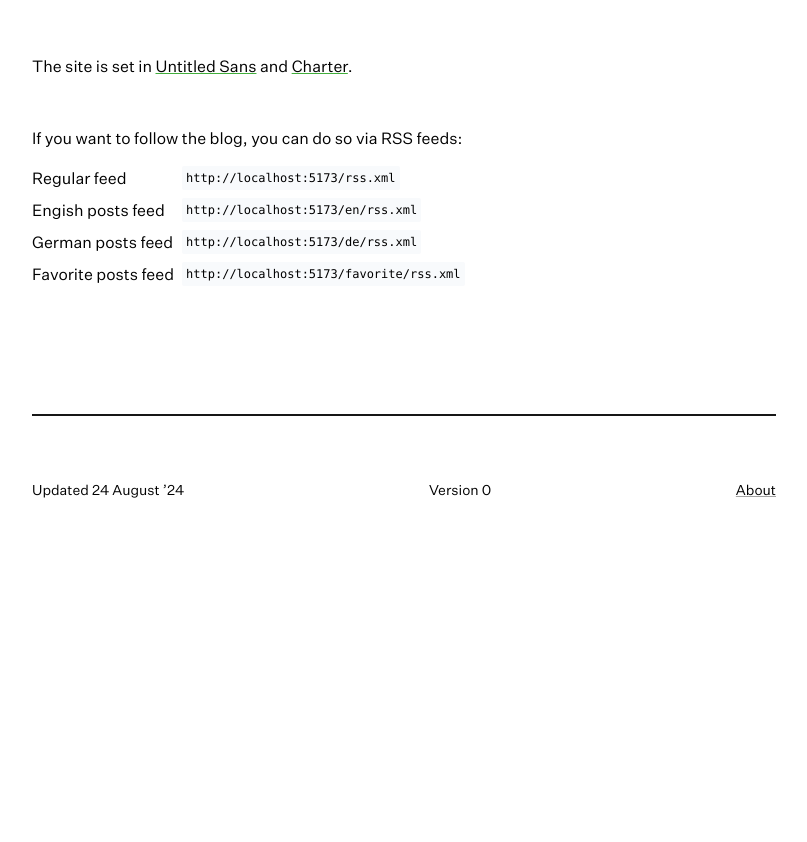
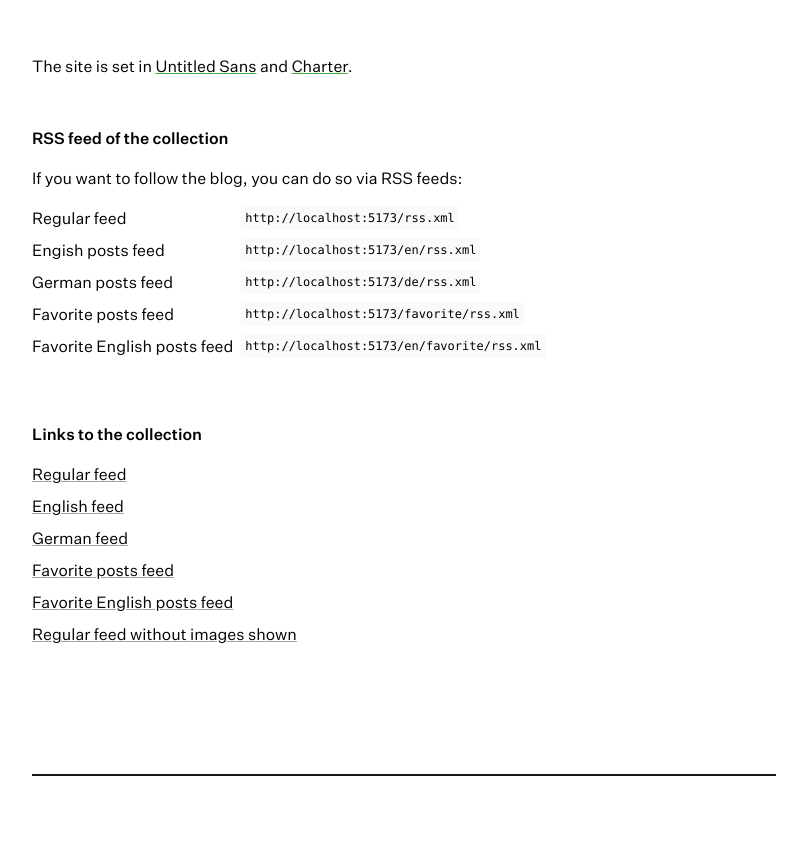
Before and after one commit to jnsprnw/climate-blog, a SvelteKit app: page /about in a window 1280 px wide. Shown: the part 620-1462 px from the top of the page, without its empty margins (236-1043 px from the left). Before the commit the page ends 1168 px from the top, so only its background shows below. Built offline with nearby package versions, Linux system fonts and the light colour scheme; no server answers.

Commit message:
Basic light mode added
#29

```diff
--- a/package.json
+++ b/package.json
@@ -1,6 +1,6 @@
 {
 	"name": "climate-blog-sveltekit-2024",
-	"version": "1.0.1",
+	"version": "1.0.2",
 	"private": true,
 	"scripts": {
 		"dev": "vite dev",
--- a/src/lib/components/PostList.svelte
+++ b/src/lib/components/PostList.svelte
@@ -2,10 +2,10 @@
 	import PostSingle from '$lib/components/PostSingle.svelte';
 	import { type Post } from '$types/pocketbase';
 
-	const { posts }: { posts: Post[] } = $props();
+	const { posts, lightMode = false }: { posts: Post[]; lightMode?: boolean } = $props();
 </script>
 
 {#each posts as post, i (post.id)}
-	<PostSingle {post} isFirst={i === 0} />
+	<PostSingle {post} isFirst={i === 0} {lightMode} />
 	{#if i !== posts.length - 1}<hr class="h-0.5 bg-accent border-0" />{/if}
 {/each}
--- a/src/lib/components/PostSingle.svelte
+++ b/src/lib/components/PostSingle.svelte
@@ -11,8 +11,9 @@
 	const {
 		post,
 		isSingle = false,
-		isFirst = false
-	}: { post: Post; isSingle?: boolean; isFirst?: boolean } = $props();
+		isFirst = false,
+		lightMode = false
+	}: { post: Post; isSingle?: boolean; isFirst?: boolean; lightMode?: boolean } = $props();
 
 	const {
 		authors,
@@ -57,7 +58,11 @@
 				<Favorite />
 			{/if}
 		</div>
-		<a href={`/${slug}`} class="transition-colors hover:text-accent" itemprop="url">
+		<a
+			href={`/${slug}${lightMode ? '?light' : ''}`}
+			class="transition-colors hover:text-accent"
+			itemprop="url"
+		>
 			<h1
 				class="mb-2 text-3xl leading-tight md:text-4xl lg:text-5xl text-balance"
 				itemprop="name"
@@ -74,6 +79,14 @@
 	<main class="col-span-3 border-y border-border py-6 flex flex-col gap-y-8">
 		{#if image}
 			<figure class="flex flex-col gap-y-1" itemscope itemtype="https://schema.org/ImageObject">
+				{#if lightMode}
+					<div class="flex flex-col gap-y-1 items-center border border-border py-6 px-4">
+						<span>You are browsing in light mode, where images are disabled.</span>
+						<a class="link" href={image.sizes[1]?.[1] ?? image.sizes[0]?.[1]}
+							>Click to view the image</a
+						>
+					</div>
+				{:else}
 					<img
 						itemprop="contentUrl"
 						style={`aspect-ratio: ${image.width} / ${image.height};`}
@@ -85,6 +98,7 @@
 						decoding="async"
 						alt={image.alt ?? title}
 					/>
+				{/if}
 				{#if image.caption}
 					<figcaption
 						itemprop="author"
--- a/src/routes/[[lang=lang]]/[[favorite=favorite]]/[[page=page]]/+page.server.ts
+++ b/src/routes/[[lang=lang]]/[[favorite=favorite]]/[[page=page]]/+page.server.ts
@@ -1,18 +1,20 @@
 import { getCurrentPosts, getPostsCount, getLastMod } from '$utils/posts';
 import { checkFavorite } from '$utils/url';
 
-export async function load({ params }) {
+export async function load({ params, url }) {
 	const { lang, favorite, page } = params;
 	const isFavorite = checkFavorite(favorite);
 	const page_current = parseInt(page ?? 1);
 	const posts = getCurrentPosts(page_current, isFavorite, lang);
 	const lastMod = getLastMod(posts);
+	const lightMode = url.searchParams.has('light');
 	return {
 		posts: posts,
 		posts_count: getPostsCount(),
 		page_current: page_current,
 		path: [lang, isFavorite ? 'favorite' : undefined, page].filter(Boolean).join('/'),
-		lastMod
+		lastMod,
+		lightMode
 	};
 }
 
--- a/src/routes/[[lang=lang]]/[[favorite=favorite]]/[[page=page]]/+page.svelte
+++ b/src/routes/[[lang=lang]]/[[favorite=favorite]]/[[page=page]]/+page.svelte
@@ -7,12 +7,13 @@
 		posts: Post[];
 		posts_count: number;
 		page_current: number;
+		lightMode?: boolean;
 	};
 
 	const { data }: { data: Props } = $props();
 </script>
 
 <main class="flex flex-col gap-y-12 sm:gap-y-18 md:gap-y-24">
-	<PostList posts={data.posts} />
+	<PostList posts={data.posts} lightMode={data.lightMode} />
 	<Pagination currentIndex={data.page_current} posts_count={data.posts_count} />
 </main>
--- a/src/routes/[slug]/+page.server.ts
+++ b/src/routes/[slug]/+page.server.ts
@@ -1,11 +1,13 @@
 import { getPostBySlug } from '$utils/posts';
 
-export async function load({ params }) {
+export async function load({ params, url }) {
 	const { slug } = params;
+	const lightMode = url.searchParams.has('light');
 	return {
 		post: getPostBySlug(slug),
 		type: 'article',
-		path: slug
+		path: slug,
+		lightMode
 	};
 }
 
--- a/src/routes/[slug]/+page.svelte
+++ b/src/routes/[slug]/+page.svelte
@@ -5,6 +5,7 @@
 
 	type Props = {
 		post: Post;
+		lightMode?: boolean;
 	};
 
 	const { data }: { data: Props } = $props();
@@ -14,4 +15,4 @@
 	{@html serializeSchema(createBlogPostingSchema(data.post))}
 </svelte:head>
 
-<PostSingle post={data.post} isSingle={true} />
+<PostSingle lightMode={data.lightMode} post={data.post} isSingle={true} />
--- a/src/routes/about/+page.svelte
+++ b/src/routes/about/+page.svelte
@@ -15,13 +15,15 @@
 	accessibility and web standards. The CMS for this blog is
 	<a href="https://pocketbase.io/">Pocketbase</a> because of its lightness. It runs on
 	<a href="https://pockethost.io/">Pockethost.io</a>. The page itself is hosted on
-	<a href="https://www.cloudflare.com/">Cloudflare Pages</a>. You can find the source code on <a href="https://github.com/jnsprnw/climate-blog">GitHub</a>.
+	<a href="https://www.cloudflare.com/">Cloudflare Pages</a>. You can find the source code on
+	<a href="https://github.com/jnsprnw/climate-blog">GitHub</a>.
 </p>
 <p>
 	The site is set in <a href="https://klim.co.nz/retail-fonts/untitled-sans/">Untitled Sans</a>
 	and <a href="https://practicaltypography.com/charter.html">Charter</a>.
 </p>
 <section>
+	<h2 class="font-semibold mb-4">RSS feed of the collection</h2>
 	<p>If you want to follow the blog, you can do so via RSS feeds:</p>
 	<ul class="grid sm:grid-cols-[auto_1fr] gap-x-2 gap-y-2 my-4">
 		<li class="grid grid-cols-subgrid sm:col-span-2">
@@ -48,5 +50,34 @@
 				{getAbsoluteURL('favorite/rss.xml')}
 			</code>
 		</li>
+		<li class="grid grid-cols-subgrid sm:col-span-2">
+			<span>Favorite English posts feed</span>
+			<code class="text-xs bg-slate-50 rounded-sm p-1 place-self-start">
+				{getAbsoluteURL('en/favorite/rss.xml')}
+			</code>
+		</li>
 	</ul>
 </section>
+<section>
+	<h2 class="font-semibold mb-4">Links to the collection</h2>
+	<ul class="grid gap-y-2 my-4">
+		<li>
+			<a class="link" href={getAbsoluteURL('/')}>Regular feed</a>
+		</li>
+		<li>
+			<a class="link" href={getAbsoluteURL('/en')}>English feed</a>
+		</li>
+		<li>
+			<a class="link" href={getAbsoluteURL('/de')}>German feed</a>
+		</li>
+		<li>
+			<a class="link" href={getAbsoluteURL('/favorite')}>Favorite posts feed</a>
+		</li>
+		<li>
+			<a class="link" href={getAbsoluteURL('/en/favorite')}>Favorite English posts feed</a>
+		</li>
+		<li>
+			<a class="link" href={getAbsoluteURL('?light')}>Regular feed without images shown</a>
+		</li>
+	</ul>
+</section>
```
Lines whose indentation alone changed are shown as unchanged.
